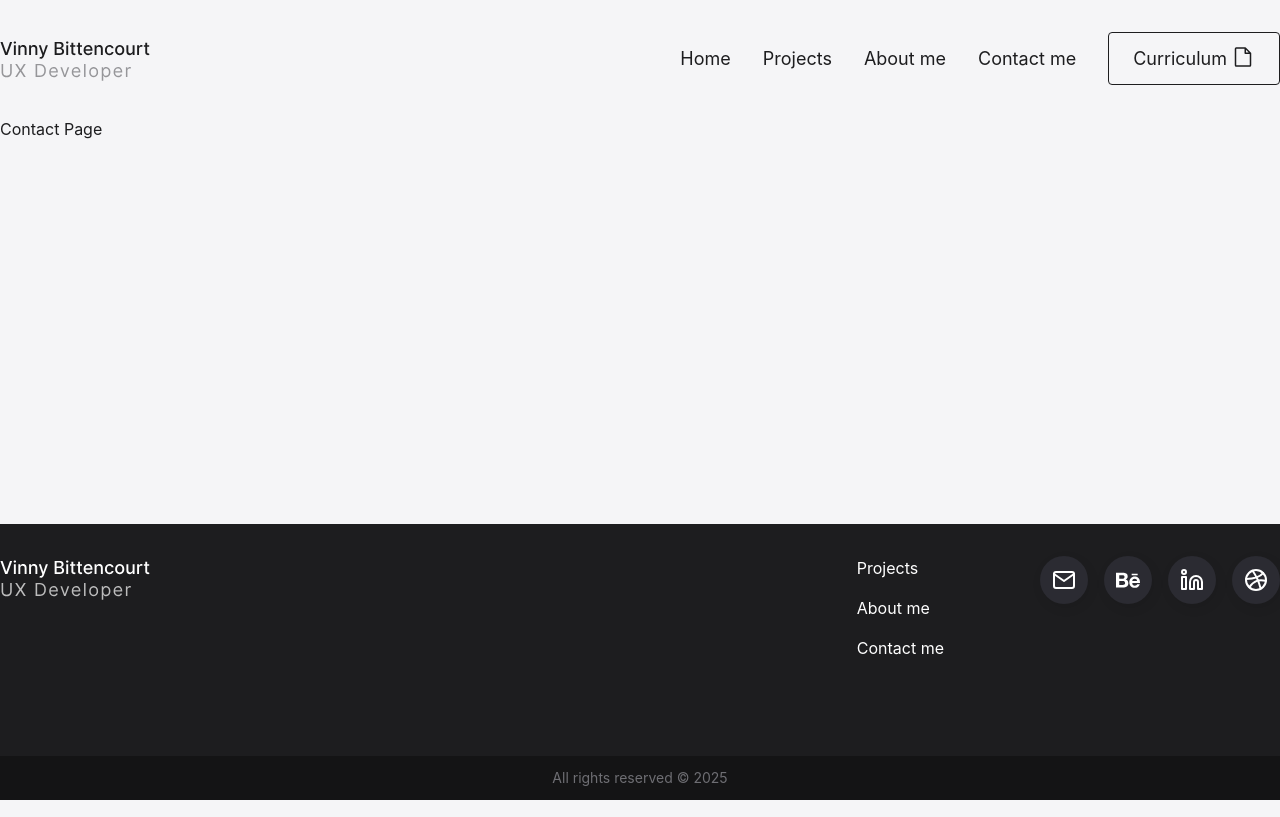
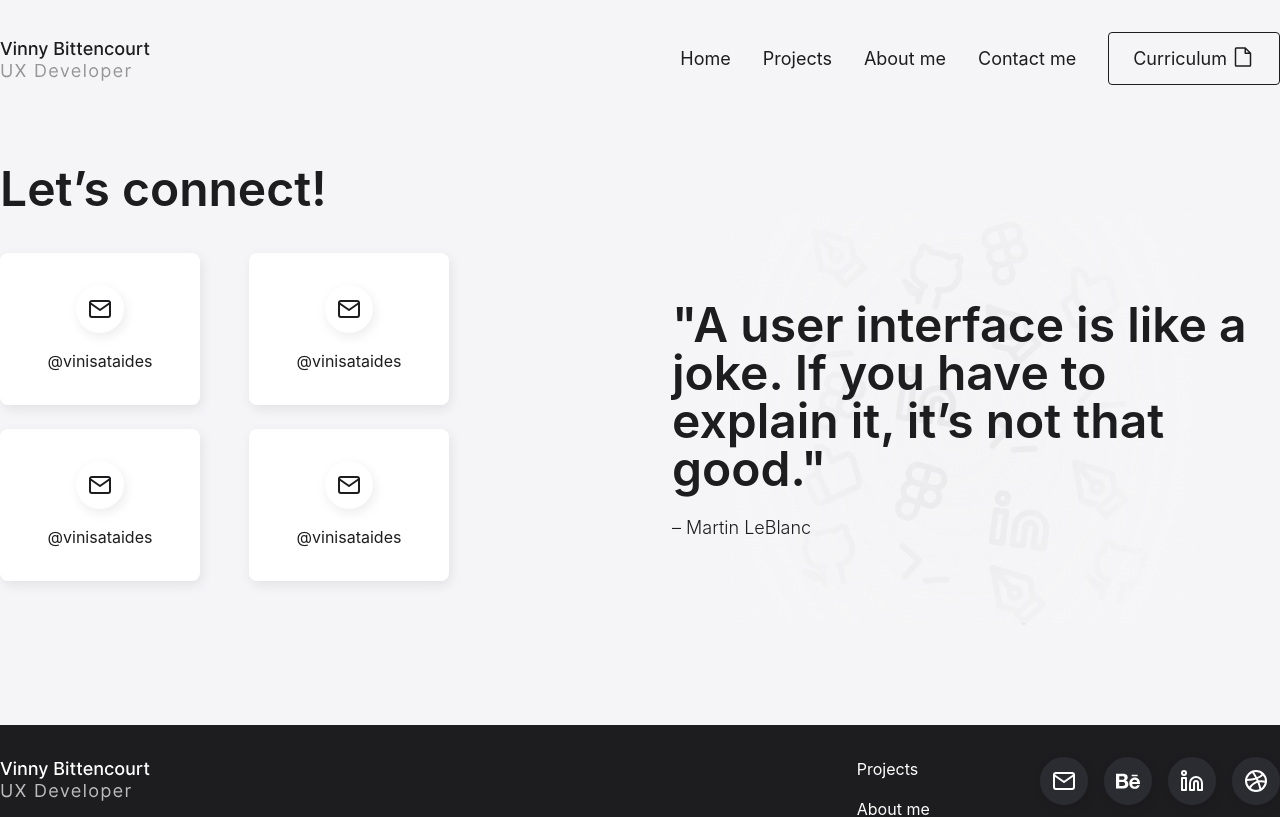
Before and after one commit to VinnyBittencourt/portfolio, a React (Vite) app in the folder portfolio/: page /portfolio/contact in a window 1280 px wide. Shown: the top 817 px of the page. Built offline with nearby package versions, Linux system fonts and the light colour scheme.

Commit message:
Contact Page

```diff
--- a/portfolio/src/components/header.tsx
+++ b/portfolio/src/components/header.tsx
@@ -26,7 +26,7 @@ export function Header() {
                         </Link>
                     </li>
                     <li>
-                        <Link to="/portfolio/" className="hover:font-semibold">
+                        <Link to="/portfolio/#projects" className="hover:font-semibold">
                             Projects
                         </Link>
                     </li>
--- a/portfolio/src/pages/Contact/index.tsx
+++ b/portfolio/src/pages/Contact/index.tsx
@@ -1,12 +1,63 @@
 import { Footer } from "../../components/footer";
 import { Header } from "../../components/header";
+import backgroundContact from "../../assets/fundo_contact.png";
+import { Mail } from "react-feather";
+import { Link } from "react-router-dom";
 
 export function Contact() {
     return (
         <div className="flex flex-col min-h-screen">
             <Header />
             <div className="flex-grow">
-                <h1>Contact Page</h1>
+                <section className="flex items-start justify-between mt-12 mb-24 mx-auto w-full 2xl:max-w-[1440px] lg:max-w-[1318px]">
+                    <div className="flex flex-col gap-8 w-full">
+                        <h1 className="text-5xl text-start font-semibold mb-2">Let’s connect!</h1>
+                        <div className="grid grid-cols-2 justify-stretch gap-6 max-w-[474px]">
+                            <Link to="#" className="flex rounded-lg shadow-(--container-shadow) bg-white gap-2 p-8 max-w-[200px]">
+                                <div className="flex flex-col gap-4 items-center justify-center w-full">
+                                    <div className="bg-white rounded-full p-3 shadow-(--container-shadow) size-fit">
+                                        <Mail className="text-(--text-dark)" size={24} />
+                                    </div>
+                                    <p className="">@vinisataides</p>
+                                </div>
+                            </Link>
+
+                            <Link to="#" className="flex rounded-lg shadow-(--container-shadow) bg-white gap-2 p-8 max-w-[200px]">
+                                <div className="flex flex-col gap-4 items-center justify-center w-full">
+                                    <div className="bg-white rounded-full p-3 shadow-(--container-shadow) size-fit">
+                                        <Mail className="text-(--text-dark)" size={24} />
+                                    </div>
+                                    <p className="">@vinisataides</p>
+                                </div>
+                            </Link>
+                            <Link to="#" className="flex rounded-lg shadow-(--container-shadow) bg-white gap-2 p-8 max-w-[200px]">
+                                <div className="flex flex-col gap-4 items-center justify-center w-full">
+                                    <div className="bg-white rounded-full p-3 shadow-(--container-shadow) size-fit">
+                                        <Mail className="text-(--text-dark)" size={24} />
+                                    </div>
+                                    <p className="">@vinisataides</p>
+                                </div>
+                            </Link>
+                            <Link to="#" className="flex rounded-lg shadow-(--container-shadow) bg-white gap-2 p-8 max-w-[200px]">
+                                <div className="flex flex-col gap-4 items-center justify-center w-full">
+                                    <div className="bg-white rounded-full p-3 shadow-(--container-shadow) size-fit">
+                                        <Mail className="text-(--text-dark)" size={24} />
+                                    </div>
+                                    <p className="">@vinisataides</p>
+                                </div>
+                            </Link>
+                        </div>
+                    </div>
+                    <div
+                        className="flex items-center justify-center h-full w-full bg-contain bg-no-repeat bg-center min-h-[416px] mt-12"
+                        style={{ backgroundImage: `url(${backgroundContact})` }}
+                    >
+                        <h4 className="text-5xl font-semibold  text-start p-8">
+                            "A user interface is like a joke. If you have to explain it, it’s not that good."
+                            <br /> <span className="text-lg font-light">– Martin LeBlanc</span>
+                        </h4>
+                    </div>
+                </section>
             </div>
             <Footer />
         </div>
--- a/portfolio/src/pages/Home/index.tsx
+++ b/portfolio/src/pages/Home/index.tsx
@@ -17,8 +17,8 @@ export function Home() {
                     <p className="text-xl text-center">UX/UI Designer & Front-end Developer</p>
                 </section>
 
-                {/* Card Grid Section */}
-                <section className="w-full 2xl:max-w-[1440px] lg:max-w-[1318px] m-auto mb-24">
+                {/* Projects Grid Section */}
+                <section id="projects" className="w-full 2xl:max-w-[1440px] lg:max-w-[1318px] m-auto mb-24">
                     <div className="grid grid-cols-2 grid-flow-row gap-8">
                         {/* Card */}
                         <Link to="#" className="flex flex-col gap-4 justify-start group transition-all duration-300">
```
Also changed, not shown: portfolio/src/assets/fundo_contact.png (added).
